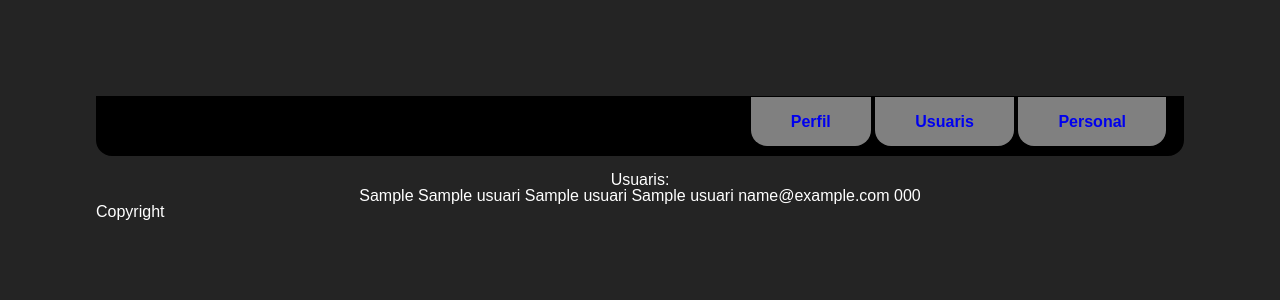
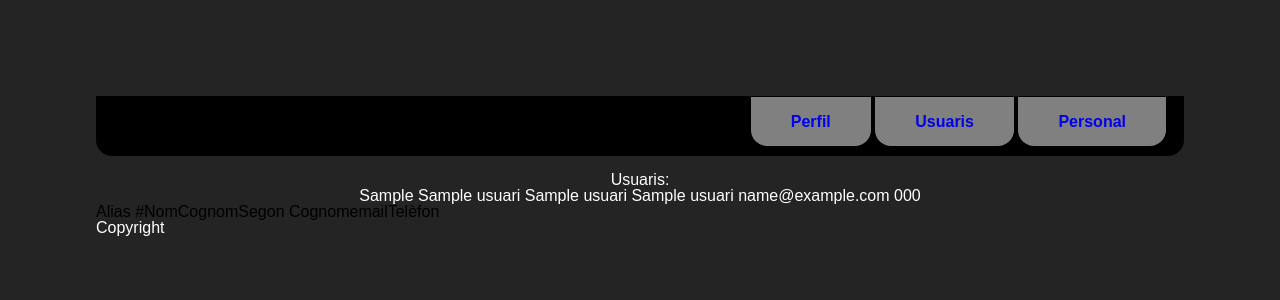
Before and after one commit to dcamposm/M14_Solfamides, a PHP site: page /m14_proyecto/usuari/index in a window 1280 px wide. Shown: the top 300 px of the page. Run offline with PHP 8.4, Linux system fonts and the light colour scheme; tables that the repository leaves empty hold one stand-in row (values such as "Sample post"); some libraries are stand-ins or nearby versions.

Commit message:
listar usuarios en tabla

```diff
--- a/controllers/personal_controller.php
+++ b/controllers/personal_controller.php
@@ -3,7 +3,7 @@ class PersonalController {
     public function index() {
 
         $pers = Personal::mostrarTots();
-        require_once('views/posts/index.php');
+        require_once('views/personal/index.php');
     }
 
     //Metoda que carrega el form per fer Inserts
--- a/views/usuari/index.php
+++ b/views/usuari/index.php
@@ -1,11 +1,22 @@
 <h2>Usuaris:</h2>
 <?php foreach($users as $user) { ?>
-    <p>
+<table>
+    <tr>
+            <th>Alias #</th>
+            <th>Nom</th>
+            <th>Cognom</th>
+            <th>Segon Cognom</th>
+            <th>email</th>
+            <th>Telèfon</th>
+        </tr>
+
+    <tr>
         <?php echo $user->alias_usuari; ?>
         <?php echo $user->nom_usuari; ?>
         <?php echo $user->primer_cognom_usuari; ?>
         <?php echo $user->segon_cognom_usuari; ?>
         <?php echo $user->email_usuari; ?>
         <?php echo $user->telefon_usuari; ?>
-    </p>
+    </tr>
+    </table>
 <?php } ?>
```
Also changed, not shown: views/layout.php (line endings or trailing spaces).
